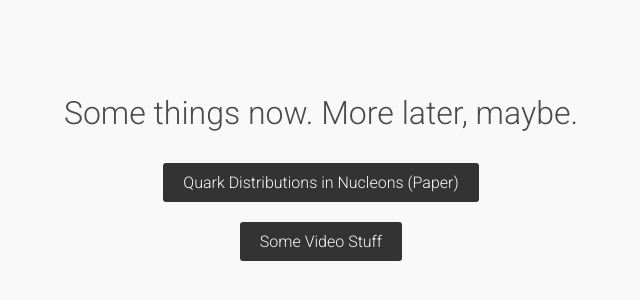
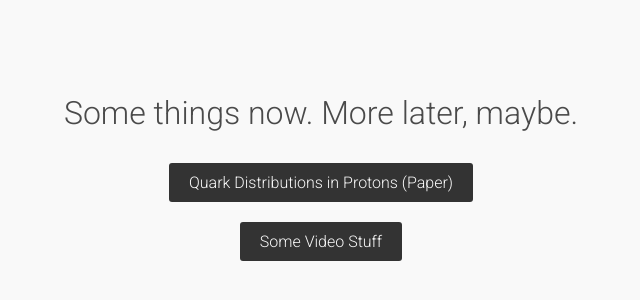
Before and after one commit to robertej19/superfluid_webpage, a plain HTML site: page public/index.html in a window 1280 px wide. Shown: the part 228-528 px from the top of the page, 319-959 px from the left. Drawn offline with Linux system fonts and the light colour scheme.

Commit message:
Update index.html

```diff
--- a/public/index.html
+++ b/public/index.html
@@ -42,7 +42,7 @@
 </head>
 <body>
     <h1>Some things now. More later, maybe.</h1>
-    <a href="nuclear_physics.html" target="_blank">Quark Distributions in Nucleons (Paper)</a>
+    <a href="nuclear_physics.html" target="_blank">Quark Distributions in Protons (Paper)</a>
     <a href="https://www.youtube.com/@Super_Fluid" target="_blank">Some Video Stuff</a>
 </body>
 </html>
```
